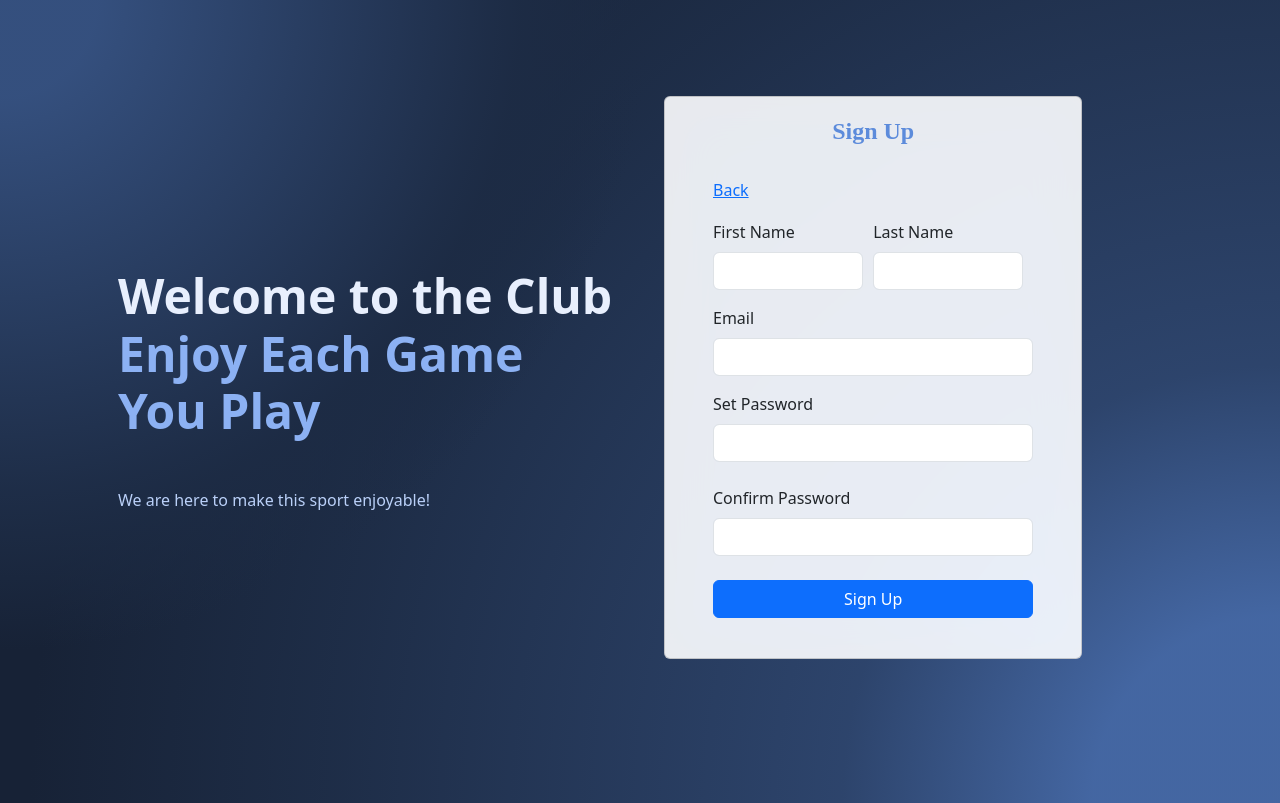
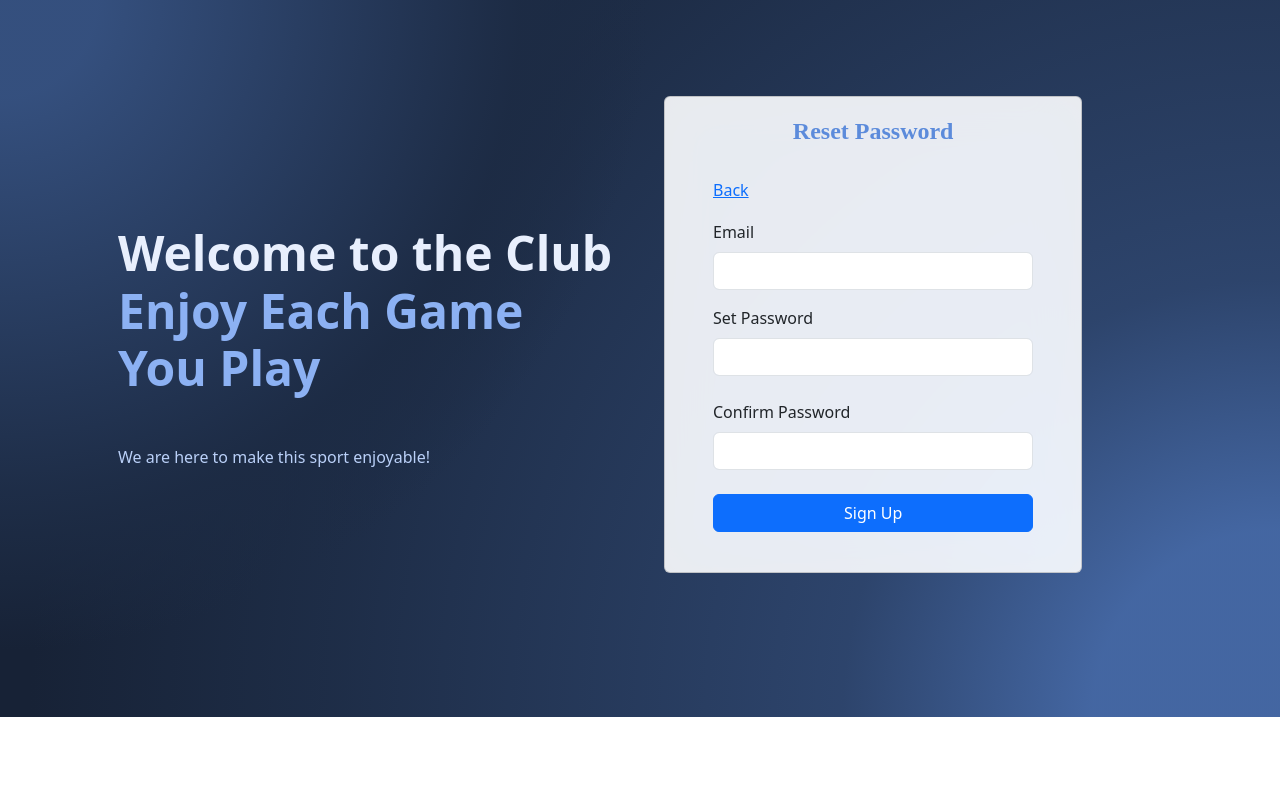
Before and after one commit to StephenNjambi/Django-Dashboard, a Django app: page /signup/ in a window 1280 px wide. After the commit the page ends 717 px from the top, so only its background shows below. Run offline with Django 4.2, Linux system fonts and the light colour scheme.

Commit message:
basic commit

```diff
--- a/reset/urls.py
+++ b/reset/urls.py
@@ -4,6 +4,5 @@ from . import views
 app_name = 'reset'
 
 urlpatterns = [
-    path('reset/', views.resetting, name='reset'),
-
+    path('reset/', views.register, name='reset'),
 ]
--- a/templates/registration/signup.html
+++ b/templates/registration/signup.html
@@ -30,21 +30,8 @@
                                 {% csrf_token %}
 
                                 <div class="signUp_header">
-                                    <div class="form_h1">Sign Up</div>
+                                    <div class="form_h1">Reset Password</div>
                                     <a href="#" onClick="window.history.back()"><i class="fa-solid fa-arrow-left-long"></i>Back</a>
-                                </div>
-
-                                <div class="names_container">
-                                    <div id="names_lable" class="form-outline mb-3">
-                                        <label class="form-label" for="firstname">First Name</label>
-                                        <input type="text" id="firstname" class="form-control" name="firstname" required autocomplete="given-name" />
-                                    </div>
-
-                                    <div id="names_lable" class="form-outline mb-3">
-                                        <label class="form-label" for="lastname">Last Name</label>
-                                        <input type="text" id="lastname" class="form-control" name="lastname" required autocomplete="family-name" />
-                                    </div>
-
                                 </div>
 
                                 <div class="form-outline mb-3">
```
Also changed, not shown: reset/views.py (+11 -4 lines), db.sqlite3.
